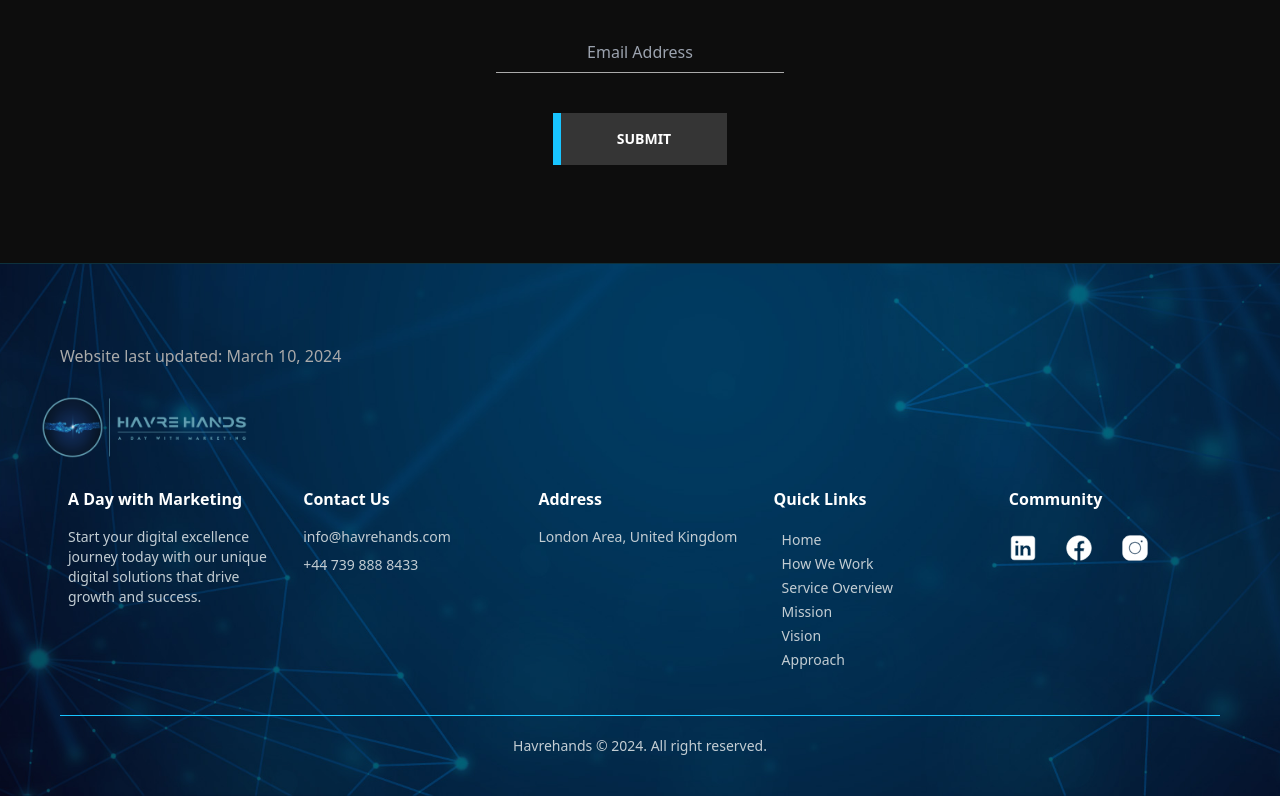
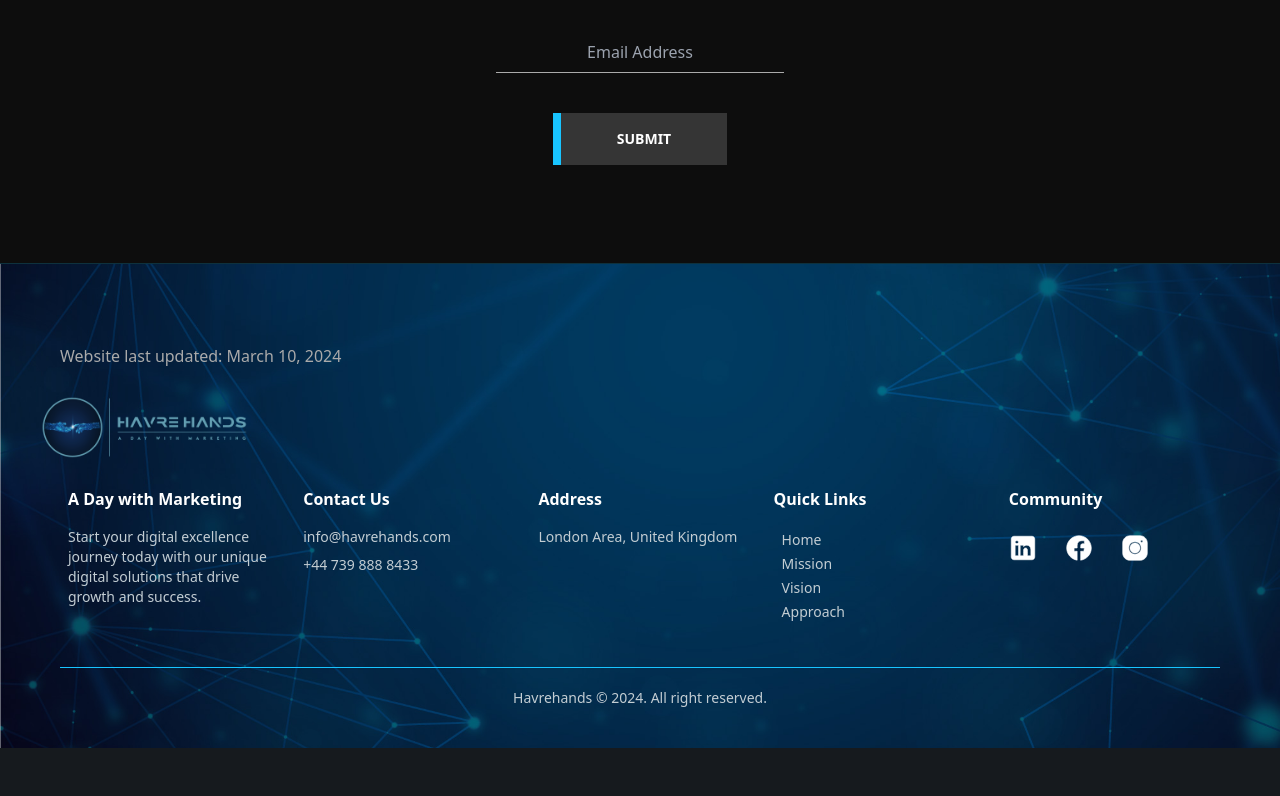
Before and after one commit to GhazanfarGw/Havrehands, a React (Create React App) app: page /vision in a window 1280 px wide. Shown: the part 1974-2770 px from the top of the page. After the commit the page ends 2722 px from the top, so only its background shows below. Built offline with nearby package versions, Linux system fonts and the light colour scheme.

Commit message:
Update footer.jsx

```diff
--- a/src/header&footer/footer.jsx
+++ b/src/header&footer/footer.jsx
@@ -57,20 +57,6 @@ const Footer = () => {
                                     href="/"
                                 >
                                     Home
-                                </a>
-                            </div>
-                            <div>
-                                <a className='text-sm text-[#C3CDD3] md:pt-4 pt-2 pl-2 hover:text-[#18C4FF] hover:font-semibold duration-150'
-                                    href="/how-we-work"
-                                >
-                                    How We Work
-                                </a>
-                            </div>
-                            <div>
-                                <a
-                                    className='text-sm text-[#C3CDD3] md:pt-4 pt-2 pl-2 hover:text-[#18C4FF] hover:font-semibold duration-150'
-                                    href="/services"
-                                >   Service Overview
                                 </a>
                             </div>
                             <div>
```
